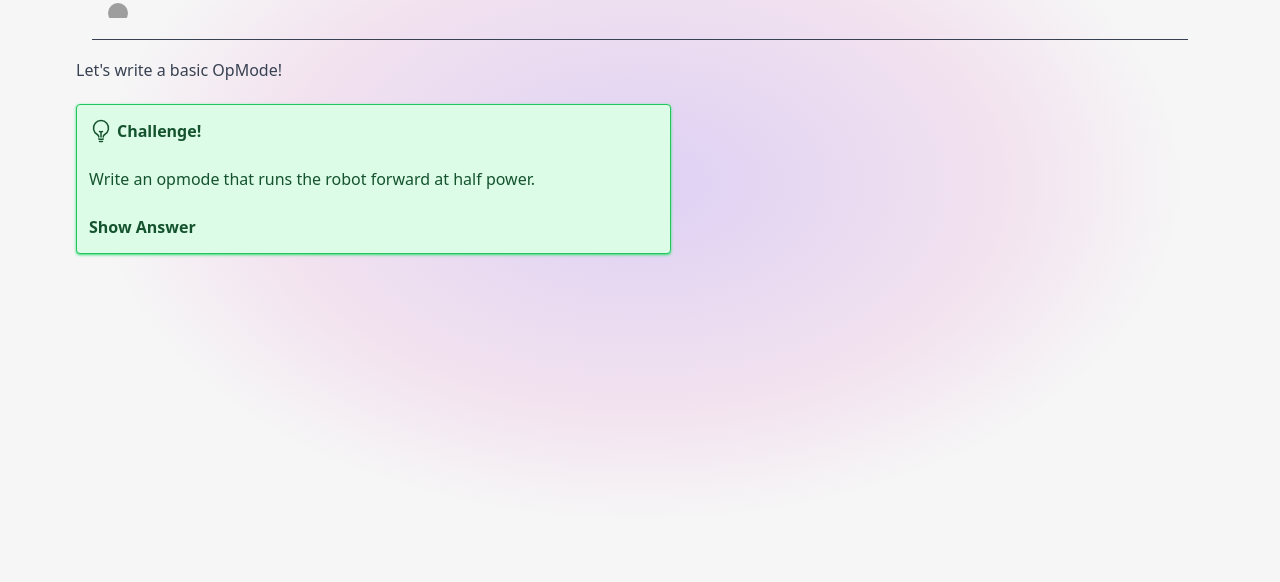
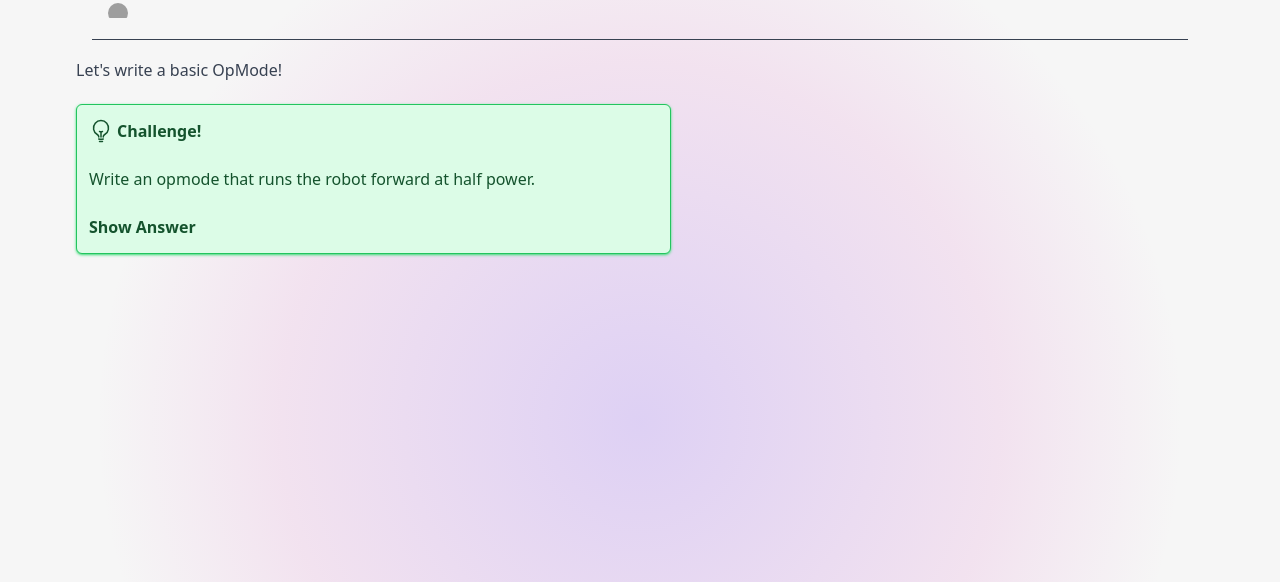
Before and after one commit to aleksrutins/gramophone, an Astro site: page /tutorials/ftc/aleksrutins/basic-opmode in a window 1280 px wide. Shown: the part 218-800 px from the top of the page. Built offline with nearby package versions, Linux system fonts and the light colour scheme; Astro itself is replaced by a stand-in of ours; grey boxes are pictures that could not be loaded.

Commit message:
Make UI a bit less horrible

```diff
--- a/src/components/CodeChallenge.tsx
+++ b/src/components/CodeChallenge.tsx
@@ -8,7 +8,7 @@ export type Props = {
 export default function CodeChallenge({ text, children }: Props) {
     const [expanded, setExpanded] = useState(false);
     return (
-        <div className="flex flex-col rounded shadow shadow-green-400 bg-green-100 border border-green-500 p-3 text-green-900">
+        <div className="flex flex-col rounded-md shadow shadow-green-400 bg-green-100 border border-green-500 p-3 text-green-900">
             <div className="flex flex-row items-center">
                 {/* heroicon: light-bulb */}
                 <svg xmlns="http://www.w3.org/2000/svg" fill="none" viewBox="0 0 24 24" strokeWidth={1.5} stroke="currentColor" className="w-6 h-6">
--- a/src/layouts/Layout.astro
+++ b/src/layouts/Layout.astro
@@ -44,9 +44,10 @@ const { title } = Astro.props;
 	}
 	body {
 		background-image: radial-gradient(rgba(var(--accent), 0.2), #da62c422 40%, transparent 60%);
-		background-size: 100vw;
+		background-size: 100vw 100vw;
 		background-repeat: no-repeat;
 		background-attachment: local;
+		background-position: top;
 		min-height: 100vh;
 	}
 	code {
```
